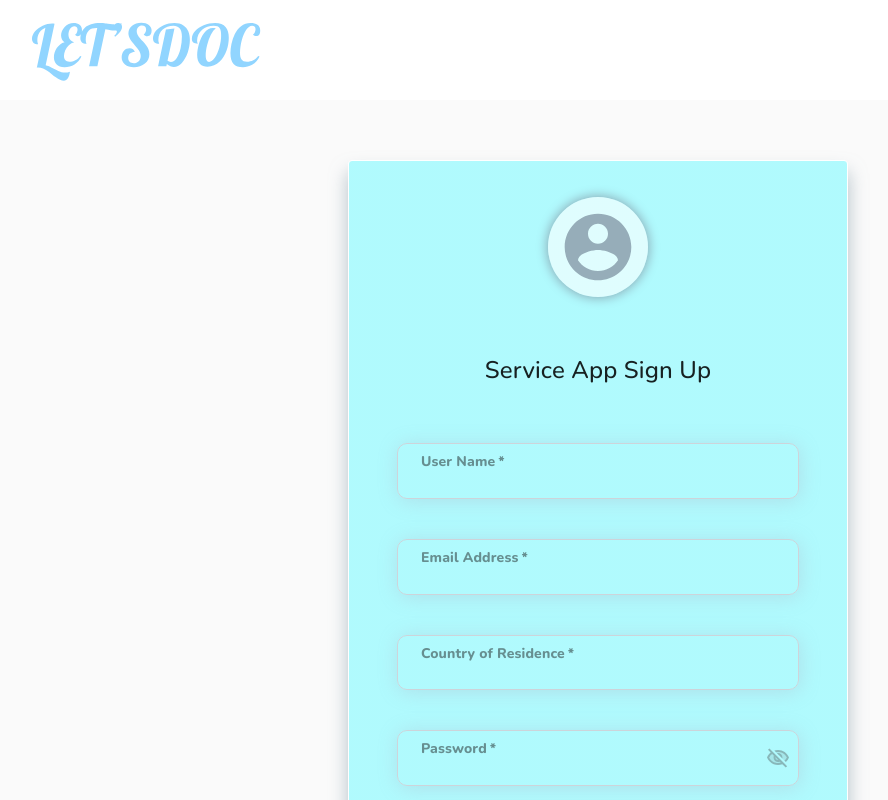
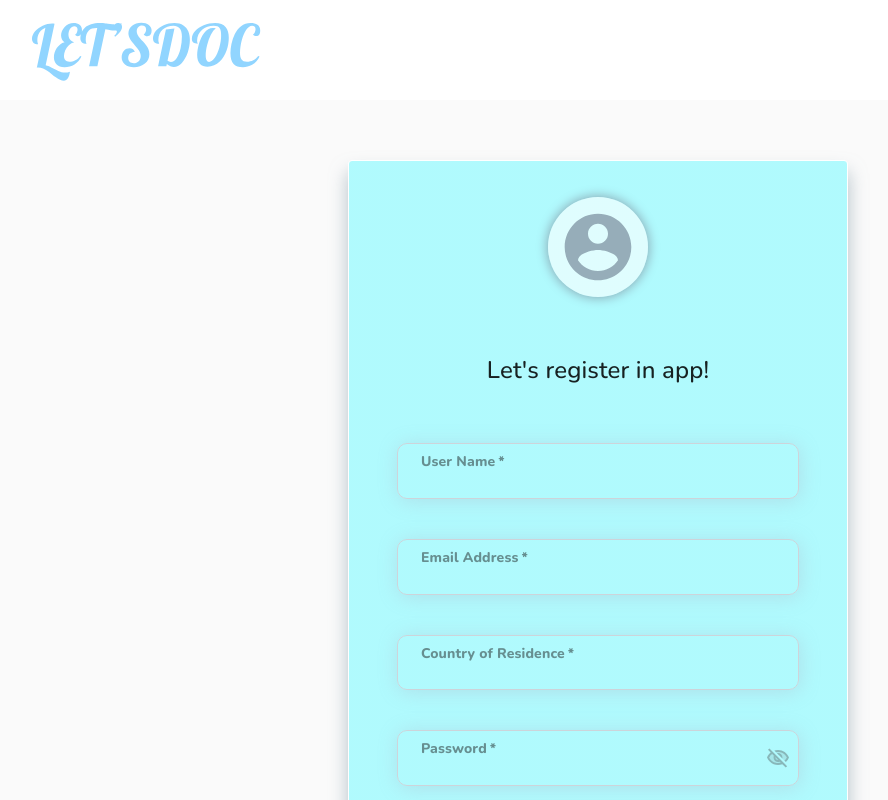
Before and after one commit to serhiiromaniuk/letsdoc, a React (Create React App) app in the folder packages/@letsdoc/client/: page /register in a window 1280 px wide. Shown: the top 800 px of the page, without its empty margins (42-930 px from the left). Built offline with nearby package versions, Linux system fonts and the light colour scheme; no server answers.

Commit message:
minor register panel fix

```diff
--- a/packages/@letsdoc/client/src/Pages/Auth/Components/Register/index.js
+++ b/packages/@letsdoc/client/src/Pages/Auth/Components/Register/index.js
@@ -139,7 +139,7 @@ class RegisterItem extends Component {
             onSubmit={() => this.submitRegister}
           >
             <div className={classes.text}>
-              <p>Service App Sign Up</p>
+              <p>Let's register in app!</p>
             </div>
             <FormControl required fullWidth margin="normal">
               <InputLabel htmlFor="email" className={classes.labels}>
```
